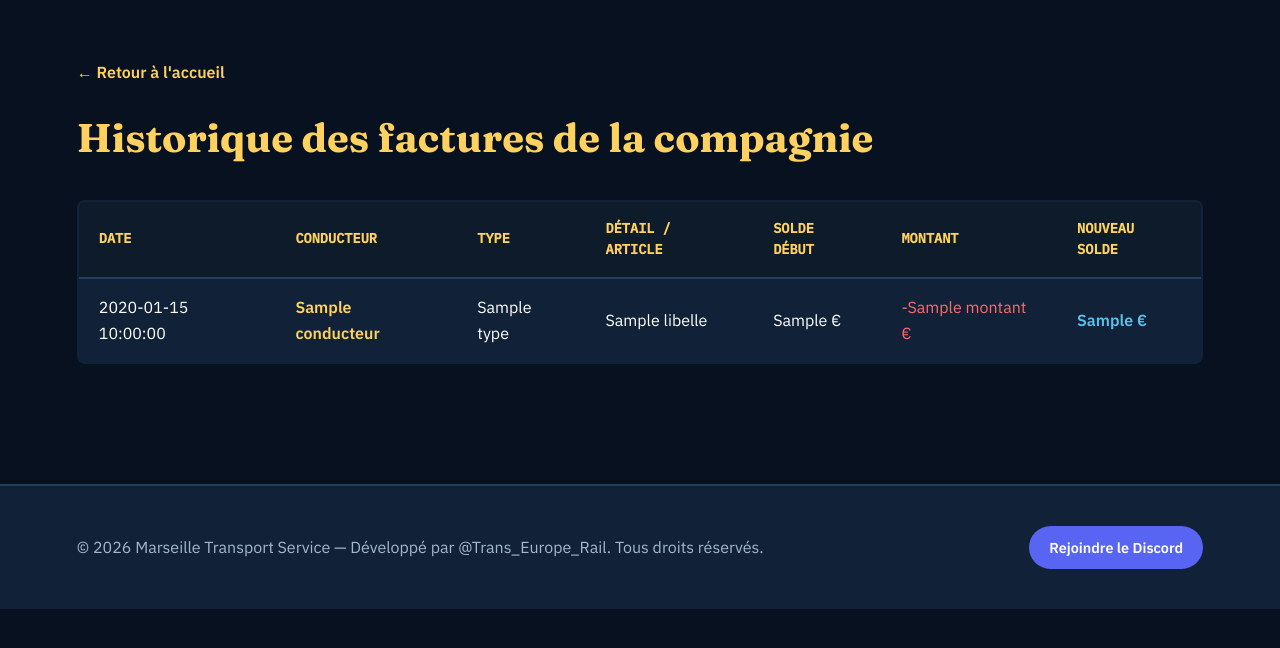
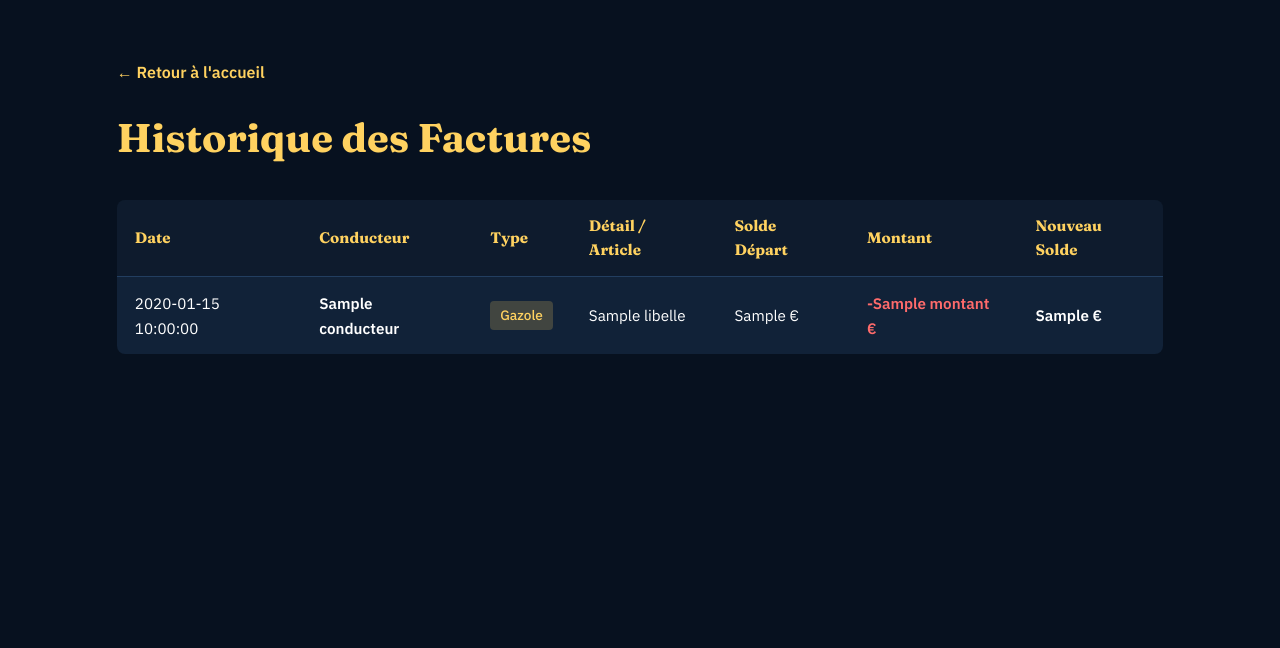
Before and after one commit to Trans-Europe-Rail/Marseille-Transport-Service-, a Flask app: template templates/factures.html in a window 1280 px wide. Shown: the part 82-730 px from the top of the page. Run offline with Flask 3, Linux system fonts and the light colour scheme; the template is opened without the code that fills it: most values are stand-ins (such as "Sample title", 1, 10 or a date in 2020).

Commit message:
Refactor invoices page layout and styles
Updated the layout and styling of the invoices page. Enhanced table structure and improved text for clarity.

```diff
--- a/templates/factures.html
+++ b/templates/factures.html
@@ -13,17 +13,20 @@
   nav { display: flex; justify-content: space-between; align-items: center; padding: 24px 6vw; background: rgba(7,17,31,0.95); border-bottom: 2px solid var(--surface-line); }
   .brand { font-family: 'Fraunces', serif; font-weight: 700; font-size: 1.25rem; }
   .brand span { color: var(--gold); }
-  .links { display: flex; gap: 24px; font-weight: 500; align-items: center; }
+  .links { display: flex; gap: 24px; font-weight: 500; align-items: center; flex-wrap: wrap; }
   .links a:hover { color: var(--gold); }
-  .container { padding: 60px 6vw; }
+  .container { padding: 60px 6vw; max-width: 1200px; margin: 0 auto; }
   h1 { font-family: 'Fraunces', serif; font-size: 2.5rem; margin-bottom: 30px; color: var(--gold); }
-  .hist-table { width: 100%; border-collapse: collapse; background: var(--surface); border-radius: 8px; overflow: hidden; border: 2px solid var(--surface-line); }
-  .hist-table th { text-align: left; color: var(--gold); font-family: 'IBM Plex Mono', monospace; font-size: 0.85rem; text-transform: uppercase; padding: 16px 20px; background: #0d1b2a; border-bottom: 2px solid var(--surface-line); }
-  .hist-table td { padding: 16px 20px; border-bottom: 1px solid var(--surface-line); }
-  .hist-table-wrap { overflow-x: auto; }
-  footer { padding: 40px 6vw; border-top: 2px solid var(--surface-line); display: flex; justify-content: space-between; color: var(--muted); margin-top: 60px; background: var(--surface); align-items: center; flex-wrap: wrap; gap: 16px; }
   .back { display: inline-block; margin-bottom: 20px; color: var(--gold); font-weight: 600; }
-  .discord-btn { background: #5865F2; color: #fff; padding: 10px 20px; border-radius: 24px; font-size: 0.9rem; font-weight: 600; text-decoration: none; display: inline-flex; align-items: center; gap: 8px; }
+
+  table { width: 100%; border-collapse: collapse; background: var(--surface); border-radius: 8px; overflow: hidden; margin-top: 20px; }
+  th, td { padding: 14px 18px; text-align: left; border-bottom: 1px solid var(--surface-line); font-size: 0.95rem; }
+  th { background: rgba(0,0,0,0.2); color: var(--gold); font-family: 'Fraunces', serif; }
+  tr:last-child td { border-bottom: none; }
+  .montant { color: #ff6b6b; font-weight: 600; }
+  .badge { display: inline-block; padding: 4px 10px; border-radius: 4px; font-size: 0.85rem; font-weight: 500; }
+  .badge-bus { background: rgba(91, 192, 235, 0.2); color: var(--sky); }
+  .badge-gazole { background: rgba(255, 210, 96, 0.2); color: var(--gold); }
 </style>
 </head>
 <body>
@@ -38,37 +41,47 @@
     <a href="/commandes">Commandes</a>
   </div>
 </nav>
+
 <div class="container">
   <a href="/" class="back">← Retour à l'accueil</a>
-  <h1>Historique des factures de la compagnie</h1>
+  <h1>Historique des Factures</h1>
+
   {% if factures %}
-  <div class="hist-table-wrap">
-    <table class="hist-table">
+    <table>
       <thead>
-        <tr><th>Date</th><th>Conducteur</th><th>Type</th><th>Détail / Article</th><th>Solde Début</th><th>Montant</th><th>Nouveau Solde</th></tr>
+        <tr>
+          <th>Date</th>
+          <th>Conducteur</th>
+          <th>Type</th>
+          <th>Détail / Article</th>
+          <th>Solde Départ</th>
+          <th>Montant</th>
+          <th>Nouveau Solde</th>
+        </tr>
       </thead>
       <tbody>
-        {% for f in factures %}
+        {% for fac in factures %}
         <tr>
-          <td>{{ f.date }}</td>
-          <td style="font-weight: 600; color: var(--gold);">{{ f.conducteur }}</td>
-          <td>{{ f.type }}</td>
-          <td>{{ f.libelle }}</td>
-          <td>{{ f.solde_depart }} €</td>
-          <td style="color: #ff6b6b;">-{{ f.montant }} €</td>
-          <td style="color: var(--sky); font-weight: 600;">{{ f.solde_fin }} €</td>
+          <td>{{ fac.date }}</td>
+          <td><strong>{{ fac.conducteur }}</strong></td>
+          <td>
+            {% if fac.type == 'Bus' %}
+              <span class="badge badge-bus">Bus</span>
+            {% else %}
+              <span class="badge badge-gazole">Gazole</span>
+            {% endif %}
+          </td>
+          <td>{{ fac.libelle }}</td>
+          <td>{{ fac.solde_depart }} €</td>
+          <td class="montant">-{{ fac.montant }} €</td>
+          <td><strong>{{ fac.solde_fin }} €</strong></td>
         </tr>
         {% endfor %}
       </tbody>
     </table>
-  </div>
   {% else %}
-  <p style="color:var(--muted)">Aucune facture enregistrée pour l'instant.</p>
+    <p style="color: var(--muted); margin-top: 20px;">Aucune facture générée pour le moment. Utilise la commande <code>/facture</code> sur Discord pour en créer une !</p>
   {% endif %}
 </div>
-<footer>
-  <div>© 2026 Marseille Transport Service — Développé par @Trans_Europe_Rail. Tous droits réservés.</div>
-  <a class="discord-btn" href="https://discord.gg/3qfUvsjWAu" target="_blank" rel="noopener">Rejoindre le Discord</a>
-</footer>
 </body>
 </html>
```
